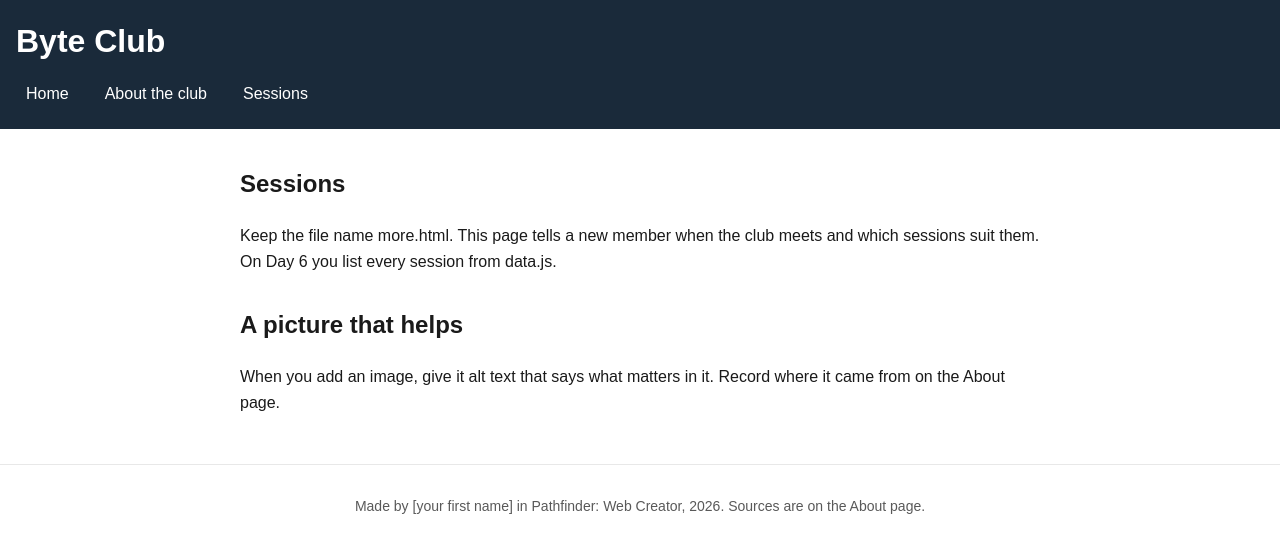
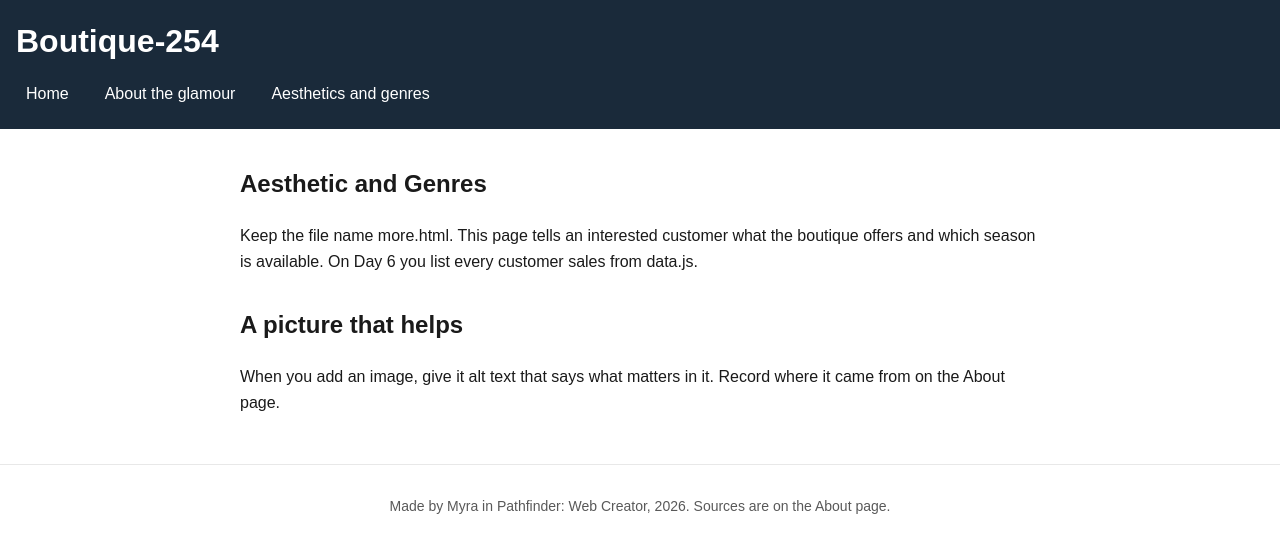
Before and after one commit to myra-007/boutique-254, a plain HTML site: page more.html in a window 1280 px wide. Drawn offline with Linux system fonts and the light colour scheme.

```diff
--- a/more.html
+++ b/more.html
@@ -3,24 +3,24 @@
 <head>
   <meta charset="UTF-8">
   <meta name="viewport" content="width=device-width, initial-scale=1">
-  <title>Sessions - Byte Club</title>
+  <title>Aesthetics and Genres - Boutique-254</title>
   <link rel="icon" href="data:,">
   <link rel="stylesheet" href="style.css">
 </head>
 <body>
   <header>
-    <h1>Byte Club</h1>
+    <h1>Boutique-254</h1>
     <nav>
       <a href="index.html">Home</a>
-      <a href="about.html">About the club</a>
-      <a href="more.html">Sessions</a>
+      <a href="about.html">About the glamour</a>
+      <a href="more.html">Aesthetics and genres</a>
     </nav>
   </header>
 
   <main>
     <section>
-      <h2>Sessions</h2>
-      <p>Keep the file name more.html. This page tells a new member when the club meets and which sessions suit them. On Day 6 you list every session from data.js.</p>
+      <h2>Aesthetic and Genres</h2>
+      <p>Keep the file name more.html. This page tells an interested customer what the boutique offers and which season is available. On Day 6 you list every customer sales from data.js.</p>
     </section>
 
     <section>
@@ -30,7 +30,7 @@
   </main>
 
   <footer>
-    <p>Made by [your first name] in Pathfinder: Web Creator, 2026. Sources are on the About page.</p>
+    <p>Made by Myra in Pathfinder: Web Creator, 2026. Sources are on the About page.</p>
   </footer>
 
   <script src="data.js"></script>
```
Also changed, not shown: index.html (+3 -0 lines).
